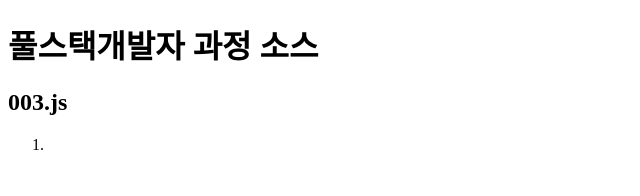
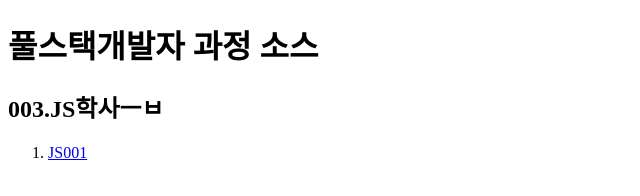
Before and after one commit to hihayounghi/FSD202, a plain HTML site: page index.html in a window 1280 px wide. Shown: the whole page, without its empty margins (0-640 px from the left). Drawn offline with Linux system fonts and the light colour scheme.

Commit message:
Update index.html

```diff
--- a/index.html
+++ b/index.html
@@ -6,10 +6,10 @@
 </head>
 <body>
     <h1>풀스택개발자 과정 소스</h1>
-    <h2>003.js</h2>
+    <h2>003.JS학사ㅡㅂ</h2>
     <ol>
         <li>
-            <a href="003.JS%25ED%2595%2599%25EC%258A%25B5/JS001.html"></a>
+            <a href="003.JS%25ED%2595%2599%25EC%258A%25B5/JS001.html">JS001</a>
         </li>
     </ol>
 </body>
```
